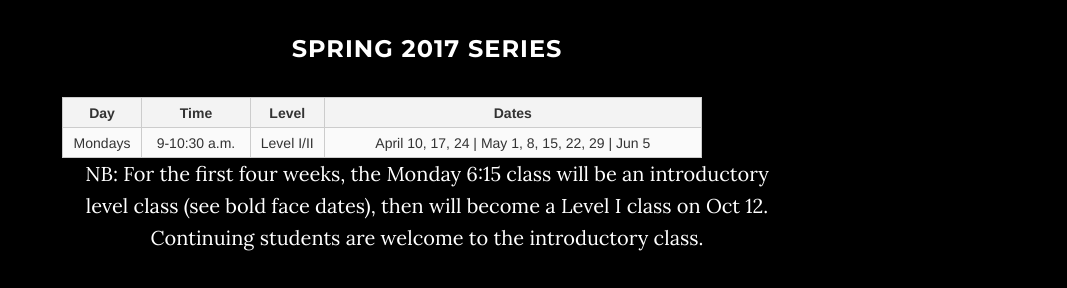
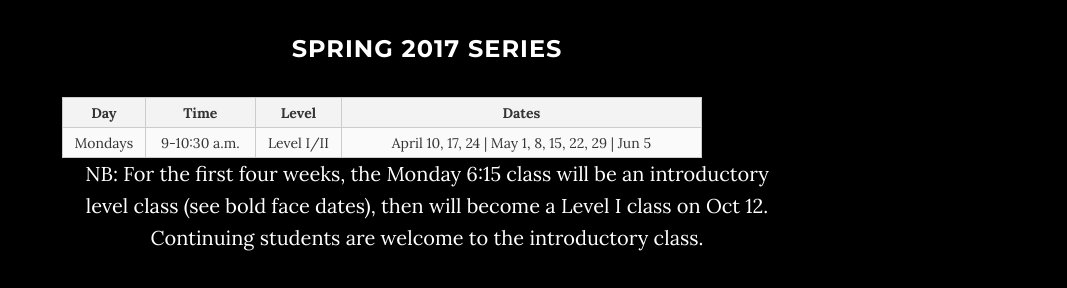
Before and after one commit to AnnaRainYoga/annarainyoga.github.io, a Jekyll site: the page built from index.html, in a window 1280 px wide and 900 px high, scrolled down 3011 px. Shown: the part 162-450 px from the top of the window, without its empty margins (213-1280 px from the left). Built offline with Jekyll 4.4.1, drawn with Linux system fonts in a browser that asks for light colours.

Commit message:
changed list and table fonts to match body

```diff
--- a/_includes/css/grayscale.css
+++ b/_includes/css/grayscale.css
@@ -369,7 +369,7 @@ body {
 /* Adjustments to table, ul added for Anna's website*/
 table {
 color: #333; /* Lighten up font color */
-font-family: Helvetica, Arial, sans-serif; /* Nicer font */
+font-family: Lora,"Helvetica Neue",Helvetica,Arial,sans-serif; /* Nicer font */
 width: 640px;
 border-collapse:
 collapse; border-spacing: 0;
@@ -386,4 +386,5 @@ text-align: center; /* Center our text */
 }
 ul.a {
     list-style-type: circle;
+    font-family: Lora,"Helvetica Neue",Helvetica,Arial,sans-serif;
 }
```
